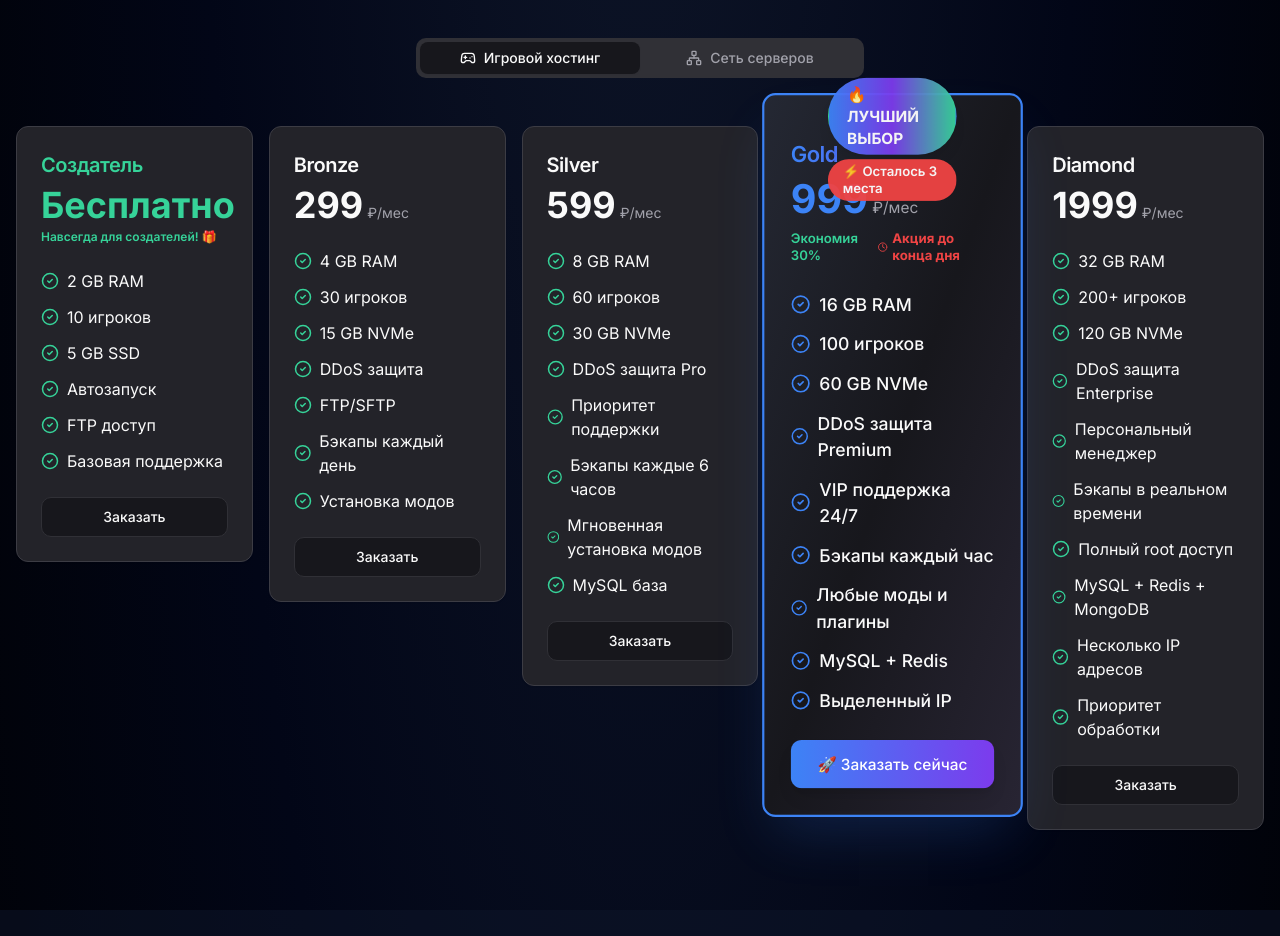
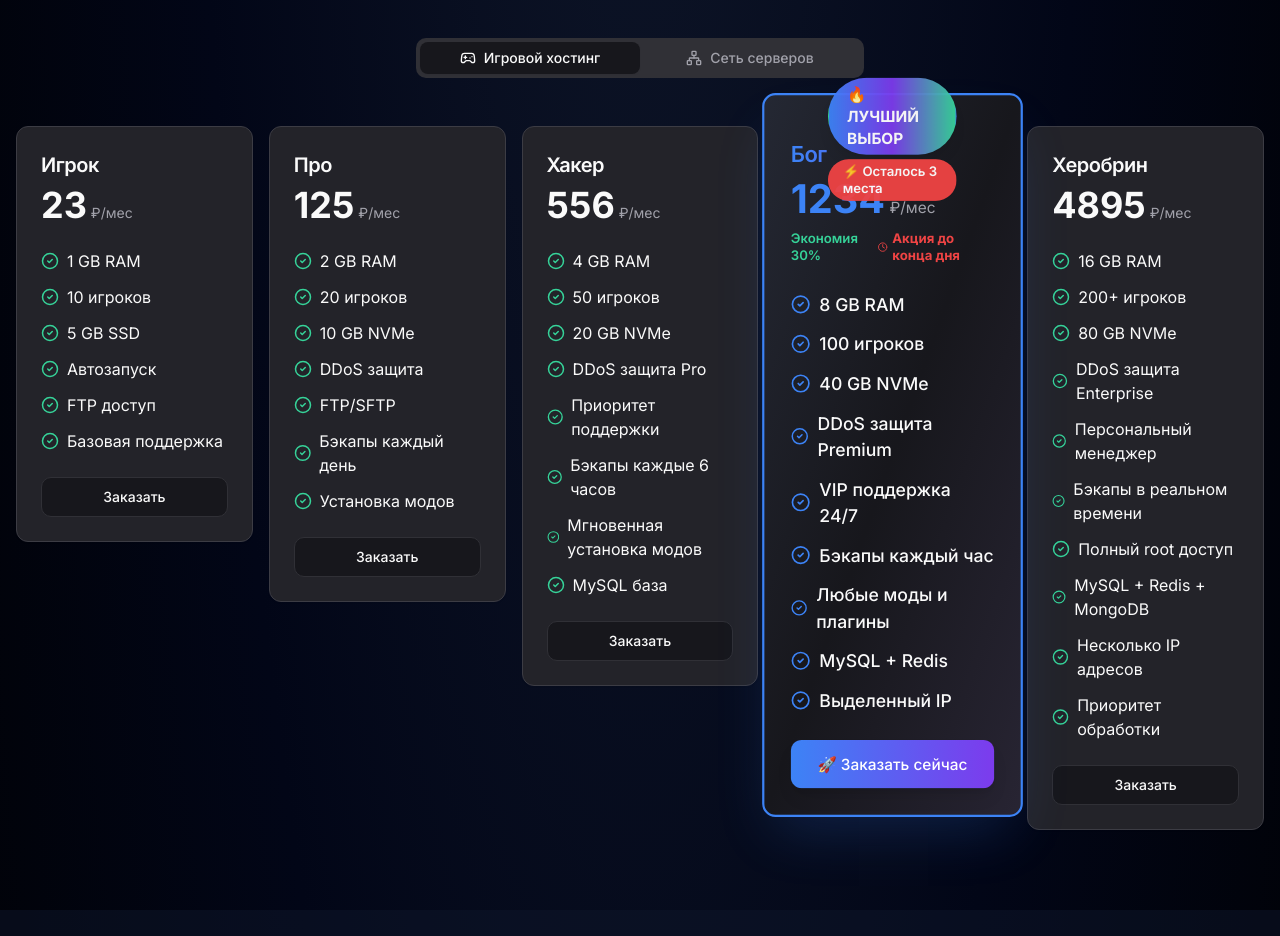
Before and after one commit to pr-poehali-dev/funtime-hosting, a React (Vite) app: page / in a window 1280 px wide. Shown: the part 780-1716 px from the top of the page. Built offline with nearby package versions, Linux system fonts and the light colour scheme.

Commit message:
Обновление тарифов игровых планов

```diff
--- a/src/pages/Index.tsx
+++ b/src/pages/Index.tsx
@@ -21,37 +21,37 @@ const Index = () => {
 
   const hostingPlans = [
     {
-      name: 'Создатель',
-      price: '0',
-      features: ['2 GB RAM', '10 игроков', '5 GB SSD', 'Автозапуск', 'FTP доступ', 'Базовая поддержка'],
-      popular: false,
-      isFree: true,
-    },
-    {
-      name: 'Bronze',
-      price: '299',
-      features: ['4 GB RAM', '30 игроков', '15 GB NVMe', 'DDoS защита', 'FTP/SFTP', 'Бэкапы каждый день', 'Установка модов'],
+      name: 'Игрок',
+      price: '23',
+      features: ['1 GB RAM', '10 игроков', '5 GB SSD', 'Автозапуск', 'FTP доступ', 'Базовая поддержка'],
       popular: false,
       isFree: false,
     },
     {
-      name: 'Silver',
-      price: '599',
-      features: ['8 GB RAM', '60 игроков', '30 GB NVMe', 'DDoS защита Pro', 'Приоритет поддержки', 'Бэкапы каждые 6 часов', 'Мгновенная установка модов', 'MySQL база'],
+      name: 'Про',
+      price: '125',
+      features: ['2 GB RAM', '20 игроков', '10 GB NVMe', 'DDoS защита', 'FTP/SFTP', 'Бэкапы каждый день', 'Установка модов'],
       popular: false,
       isFree: false,
     },
     {
-      name: 'Gold',
-      price: '999',
-      features: ['16 GB RAM', '100 игроков', '60 GB NVMe', 'DDoS защита Premium', 'VIP поддержка 24/7', 'Бэкапы каждый час', 'Любые моды и плагины', 'MySQL + Redis', 'Выделенный IP'],
+      name: 'Хакер',
+      price: '556',
+      features: ['4 GB RAM', '50 игроков', '20 GB NVMe', 'DDoS защита Pro', 'Приоритет поддержки', 'Бэкапы каждые 6 часов', 'Мгновенная установка модов', 'MySQL база'],
+      popular: false,
+      isFree: false,
+    },
+    {
+      name: 'Бог',
+      price: '1234',
+      features: ['8 GB RAM', '100 игроков', '40 GB NVMe', 'DDoS защита Premium', 'VIP поддержка 24/7', 'Бэкапы каждый час', 'Любые моды и плагины', 'MySQL + Redis', 'Выделенный IP'],
       popular: true,
       isFree: false,
     },
     {
-      name: 'Diamond',
-      price: '1999',
-      features: ['32 GB RAM', '200+ игроков', '120 GB NVMe', 'DDoS защита Enterprise', 'Персональный менеджер', 'Бэкапы в реальном времени', 'Полный root доступ', 'MySQL + Redis + MongoDB', 'Несколько IP адресов', 'Приоритет обработки'],
+      name: 'Херобрин',
+      price: '4895',
+      features: ['16 GB RAM', '200+ игроков', '80 GB NVMe', 'DDoS защита Enterprise', 'Персональный менеджер', 'Бэкапы в реальном времени', 'Полный root доступ', 'MySQL + Redis + MongoDB', 'Несколько IP адресов', 'Приоритет обработки'],
       popular: false,
       isFree: false,
     },
```
